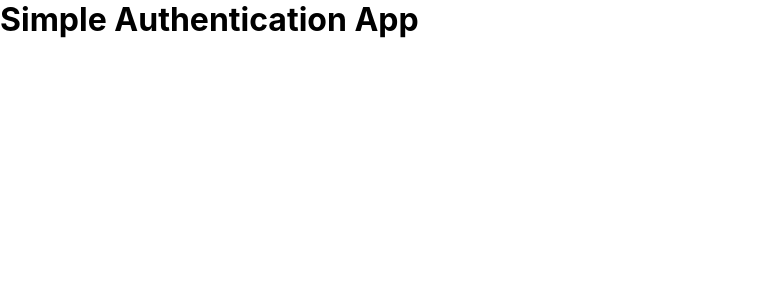
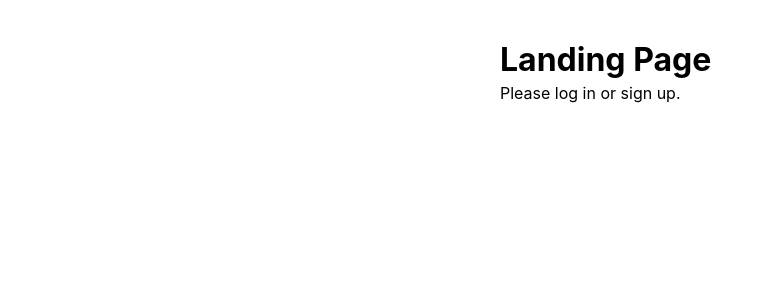
Before and after one commit to recondesigns-archived-practice/simple-authentication-app, a React (Create React App) app: page /dashboard in a window 1280 px wide. Shown: the top 300 px of the page, without its empty margins (0-772 px from the left). Built offline with nearby package versions, Linux system fonts and the light colour scheme.

Commit message:
Added Folders and Files
Added folders and files for components.

```diff
--- a/src/App.js
+++ /dev/null
@@ -1,11 +0,0 @@
-import React from 'react'
-
-function App() {
-  return (
-    <>
-      <h1>{'Simple Authentication App'}</h1>
-    </>
-  )
-}
-
-export default App
--- /dev/null
+++ b/src/components/App.js
@@ -0,0 +1,15 @@
+import React from 'react'
+import LandingPage from './Landing'
+import LoginPage from './Login'
+import SignupPage from './Signup'
+import DashboardPage from './Dashboard'
+
+function App() {
+  return (
+    <>
+      <LandingPage />
+    </>
+  )
+}
+
+export default App
--- /dev/null
+++ b/src/components/Dashboard.js
@@ -0,0 +1,34 @@
+import React from 'react'
+import styled from 'styled-components'
+
+const Container = styled.div`
+    box-sizing: border-box;
+    padding: 40px 0px 40px 0px;
+    height: 100vh;
+    display: flex;
+    flex-direction: column;
+    align-items: center;
+    // border: 2px solid lightcoral;
+`
+
+const Title = styled.h1`
+    margin-bottom: 4px;
+    width: 280px;
+    // border: 1px dashed green;
+`
+
+const Subtitle = styled.p`
+    margin-bottom: 40px;
+    width: 280px;
+    // border: 1px dashed green;
+`
+
+export default function DashboardPage() {
+
+    return (
+        <Container>
+            <Title>{'Dashboard Page'}</Title>
+            <Subtitle>{'View user info below.'}</Subtitle>
+        </Container>
+    )
+}
--- /dev/null
+++ b/src/components/Landing.js
@@ -0,0 +1,34 @@
+import React from 'react'
+import styled from 'styled-components'
+
+const Container = styled.div`
+    box-sizing: border-box;
+    padding: 40px 0px 40px 0px;
+    height: 100vh;
+    display: flex;
+    flex-direction: column;
+    align-items: center;
+    // border: 2px solid lightcoral;
+`
+
+const Title = styled.h1`
+    margin-bottom: 4px;
+    width: 280px;
+    // border: 1px dashed green;
+`
+
+const Subtitle = styled.p`
+    margin-bottom: 40px;
+    width: 280px;
+    // border: 1px dashed green;
+`
+
+export default function LandingPage() {
+
+    return (
+        <Container>
+            <Title>{'Landing Page'}</Title>
+            <Subtitle>{'Please log in or sign up.'}</Subtitle>
+        </Container>
+    )
+}
--- /dev/null
+++ b/src/components/Login.js
@@ -0,0 +1,34 @@
+import React from 'react'
+import styled from 'styled-components'
+
+const Container = styled.div`
+    box-sizing: border-box;
+    padding: 40px 0px 40px 0px;
+    height: 100vh;
+    display: flex;
+    flex-direction: column;
+    align-items: center;
+    // border: 2px solid lightcoral;
+`
+
+const Title = styled.h1`
+    margin-bottom: 4px;
+    width: 280px;
+    // border: 1px dashed green;
+`
+
+const Subtitle = styled.p`
+    margin-bottom: 40px;
+    width: 280px;
+    // border: 1px dashed green;
+`
+
+export default function LoginPage() {
+
+    return (
+        <Container>
+            <Title>{'Login Page'}</Title>
+            <Subtitle>{'Please log in with email & password.'}</Subtitle>
+        </Container>
+    )
+}
--- /dev/null
+++ b/src/components/Signup.js
@@ -0,0 +1,34 @@
+import React from 'react'
+import styled from 'styled-components'
+
+const Container = styled.div`
+    box-sizing: border-box;
+    padding: 40px 0px 40px 0px;
+    height: 100vh;
+    display: flex;
+    flex-direction: column;
+    align-items: center;
+    // border: 2px solid lightcoral;
+`
+
+const Title = styled.h1`
+    margin-bottom: 4px;
+    width: 280px;
+    // border: 1px dashed green;
+`
+
+const Subtitle = styled.p`
+    margin-bottom: 40px;
+    width: 280px;
+    // border: 1px dashed green;
+`
+
+export default function SingupPage() {
+
+    return (
+        <Container>
+            <Title>{'Signup Page'}</Title>
+            <Subtitle>{'Please signup with email & password.'}</Subtitle>
+        </Container>
+    )
+}
```
Also changed, not shown: src/index.js (+4 -4 lines), src/base.js (added).
